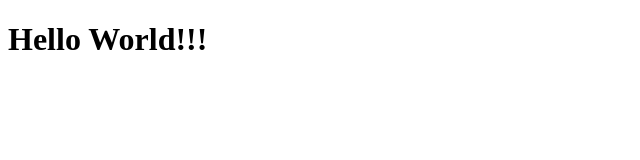
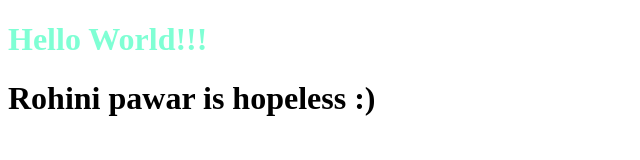
Before and after one commit to RahulSomangoudar/pineapple, a plain HTML site: page index.html in a window 1280 px wide. Shown: the whole page, without its empty margins (0-640 px from the left). Drawn offline with Linux system fonts and the light colour scheme.

Commit message:
New Feature Added

```diff
--- a/index.html
+++ b/index.html
@@ -6,6 +6,7 @@
     <title>Document</title>
 </head>
 <body>
-    <h1>Hello World!!!</h1>
+    <h1 style = "color: aquamarine;">Hello World!!!</h1>
+    <h1>Rohini pawar is hopeless :)</h1>
 </body>
 </html>
```
